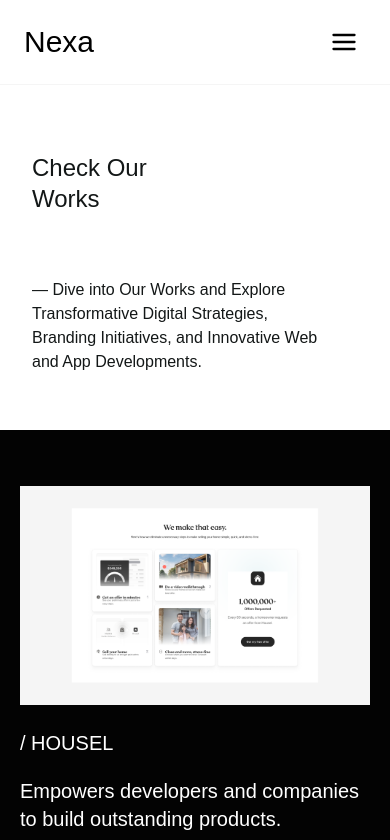
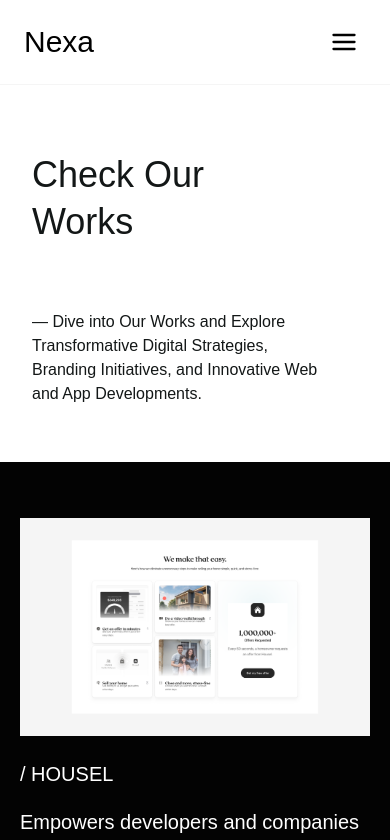
Before and after one commit to JihadZaidan/nexa-complete-verse, a Next.js app: page /work-two in a window 390 px wide. Shown: the top 840 px of the page. Built offline with nearby package versions, Linux system fonts and the light colour scheme; a web font is replaced by a local one.

Commit message:
styling(ui): font size heading mobile ui

```diff
--- a/src/components/ver-second/works/headscript.tsx
+++ b/src/components/ver-second/works/headscript.tsx
@@ -13,7 +13,7 @@ export default function HeaderWork() {
     return (
         <div className="max-w-full w-full bg-neutral-100 lg:px-20 lg:pt-16 lg:pb-20 md:px-14 px-8 pt-6 pb-14">
             <div className="w-full flex flex-col lg:gap-25 gap-16">
-                <h1 ref={headRef} className="font-sans font-normal text-left lg:text-7xl md:text-5xl text-2xl text-neutral-800 leading-[130%]">Check Our <br /> Works</h1>
+                <h1 ref={headRef} className="font-sans font-normal text-left lg:text-7xl md:text-5xl text-4xl text-neutral-800 leading-[130%]">Check Our <br /> Works</h1>
                 <p ref={graphyRef} className="font-sans font-normal lg:text-end lg:w-full lg:text-3xl md:text-xl md:text-end text-base text-neutral-800 leading-[150%]">
                     — Dive into Our Works and Explore <br />
                     Transformative Digital Strategies, <br />
```
